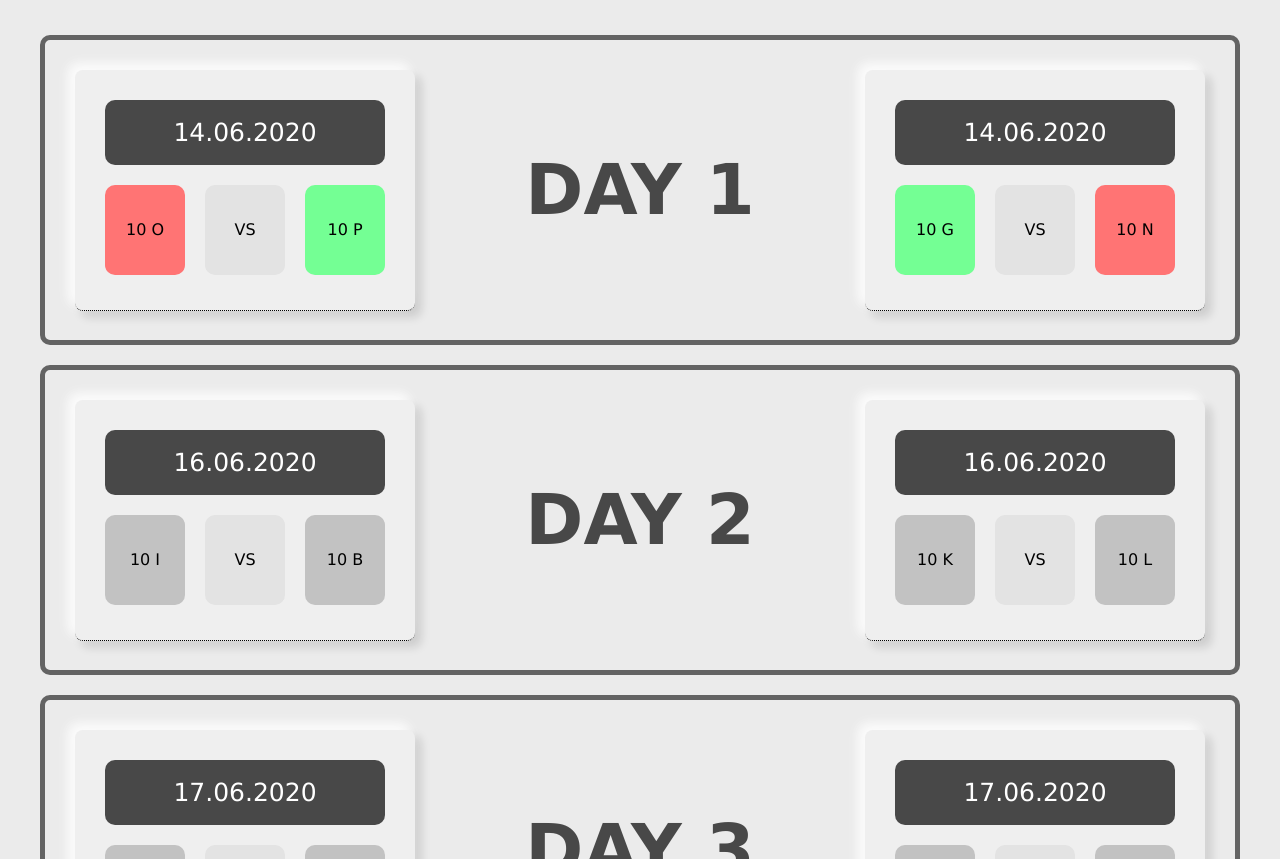
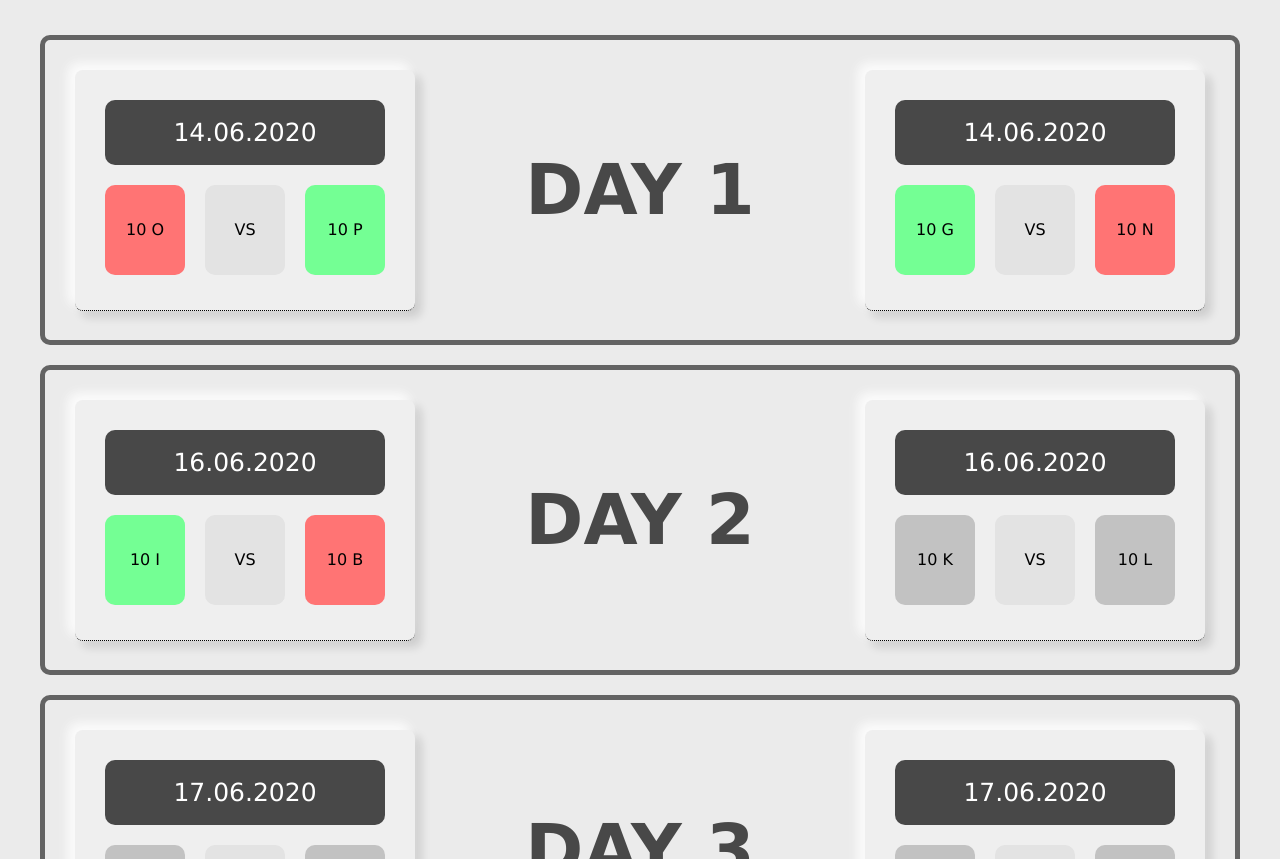
Before and after one commit to AbinavPallathoor/InterClassFootball-Brackets, a plain HTML site: page index.html in a window 1280 px wide. Shown: the part 241-1100 px from the top of the page. Drawn offline with Linux system fonts and the light colour scheme.

Commit message:
Update index.html

```diff
--- a/index.html
+++ b/index.html
@@ -55,9 +55,9 @@
             </div>
 
             <div class="sections">
-                <div class="section-left">10 I</div>
+                <div class="section-left winner">10 I</div>
                 <div class="section-right vs">VS</div>
-                <div class="section-right">10 B</div>
+                <div class="section-right looser">10 B</div>
             </div>
 
             <span class="tooltiptext">Pending</span>
```
